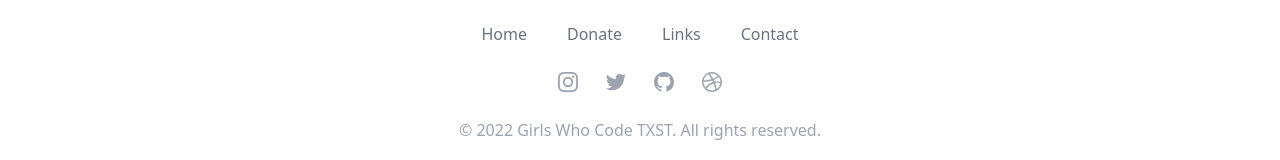
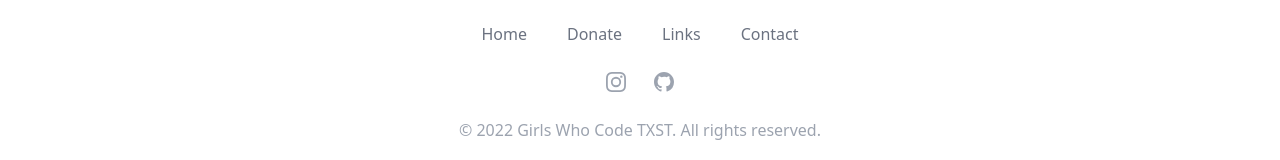
Before and after one commit to gwc-txst/gwc-home, a Next.js app: page /home in a window 1280 px wide. Shown: the part 3011-3171 px from the top of the page. Built offline with nearby package versions, Linux system fonts and the light colour scheme.

Commit message:
update footer social links

```diff
--- a/components/FeatureDuo.js
+++ b/components/FeatureDuo.js
@@ -45,7 +45,7 @@
             <div className="mt-8 border-t border-gray-200 pt-6">
               <blockquote>
                 <div>
-                  <p className="text-base text-gray-700">
+                  <p className="text-base text-gray-800">
                     &ldquo;Girls Who Code has consistently created an
                     environment full of friendly people, quality learning, and
                     fun experiences.&rdquo;
--- a/components/Footer.js
+++ b/components/Footer.js
@@ -12,7 +12,7 @@
   social: [
     {
       name: "Instagram",
-      href: "#",
+      href: "/instagram",
       icon: (props) => (
         <svg fill="currentColor" viewBox="0 0 24 24" {...props}>
           <path
@@ -24,35 +24,13 @@
       ),
     },
     {
-      name: "Twitter",
-      href: "#",
-      icon: (props) => (
-        <svg fill="currentColor" viewBox="0 0 24 24" {...props}>
-          <path d="M8.29 20.251c7.547 0 11.675-6.253 11.675-11.675 0-.178 0-.355-.012-.53A8.348 8.348 0 0022 5.92a8.19 8.19 0 01-2.357.646 4.118 4.118 0 001.804-2.27 8.224 8.224 0 01-2.605.996 4.107 4.107 0 00-6.993 3.743 11.65 11.65 0 01-8.457-4.287 4.106 4.106 0 001.27 5.477A4.072 4.072 0 012.8 9.713v.052a4.105 4.105 0 003.292 4.022 4.095 4.095 0 01-1.853.07 4.108 4.108 0 003.834 2.85A8.233 8.233 0 012 18.407a11.616 11.616 0 006.29 1.84" />
-        </svg>
-      ),
-    },
-    {
       name: "GitHub",
-      href: "#",
+      href: "/github",
       icon: (props) => (
         <svg fill="currentColor" viewBox="0 0 24 24" {...props}>
           <path
             fillRule="evenodd"
             d="M12 2C6.477 2 2 6.484 2 12.017c0 4.425 2.865 8.18 6.839 9.504.5.092.682-.217.682-.483 0-.237-.008-.868-.013-1.703-2.782.605-3.369-1.343-3.369-1.343-.454-1.158-1.11-1.466-1.11-1.466-.908-.62.069-.608.069-.608 1.003.07 1.531 1.032 1.531 1.032.892 1.53 2.341 1.088 2.91.832.092-.647.35-1.088.636-1.338-2.22-.253-4.555-1.113-4.555-4.951 0-1.093.39-1.988 1.029-2.688-.103-.253-.446-1.272.098-2.65 0 0 .84-.27 2.75 1.026A9.564 9.564 0 0112 6.844c.85.004 1.705.115 2.504.337 1.909-1.296 2.747-1.027 2.747-1.027.546 1.379.202 2.398.1 2.651.64.7 1.028 1.595 1.028 2.688 0 3.848-2.339 4.695-4.566 4.943.359.309.678.92.678 1.855 0 1.338-.012 2.419-.012 2.747 0 .268.18.58.688.482A10.019 10.019 0 0022 12.017C22 6.484 17.522 2 12 2z"
-            clipRule="evenodd"
-          />
-        </svg>
-      ),
-    },
-    {
-      name: "Dribbble",
-      href: "#",
-      icon: (props) => (
-        <svg fill="currentColor" viewBox="0 0 24 24" {...props}>
-          <path
-            fillRule="evenodd"
-            d="M12 2C6.48 2 2 6.48 2 12s4.48 10 10 10c5.51 0 10-4.48 10-10S17.51 2 12 2zm6.605 4.61a8.502 8.502 0 011.93 5.314c-.281-.054-3.101-.629-5.943-.271-.065-.141-.12-.293-.184-.445a25.416 25.416 0 00-.564-1.236c3.145-1.28 4.577-3.124 4.761-3.362zM12 3.475c2.17 0 4.154.813 5.662 2.148-.152.216-1.443 1.941-4.48 3.08-1.399-2.57-2.95-4.675-3.189-5A8.687 8.687 0 0112 3.475zm-3.633.803a53.896 53.896 0 013.167 4.935c-3.992 1.063-7.517 1.04-7.896 1.04a8.581 8.581 0 014.729-5.975zM3.453 12.01v-.26c.37.01 4.512.065 8.775-1.215.25.477.477.965.694 1.453-.109.033-.228.065-.336.098-4.404 1.42-6.747 5.303-6.942 5.629a8.522 8.522 0 01-2.19-5.705zM12 20.547a8.482 8.482 0 01-5.239-1.8c.152-.315 1.888-3.656 6.703-5.337.022-.01.033-.01.054-.022a35.318 35.318 0 011.823 6.475 8.4 8.4 0 01-3.341.684zm4.761-1.465c-.086-.52-.542-3.015-1.659-6.084 2.679-.423 5.022.271 5.314.369a8.468 8.468 0 01-3.655 5.715z"
             clipRule="evenodd"
           />
         </svg>
```
